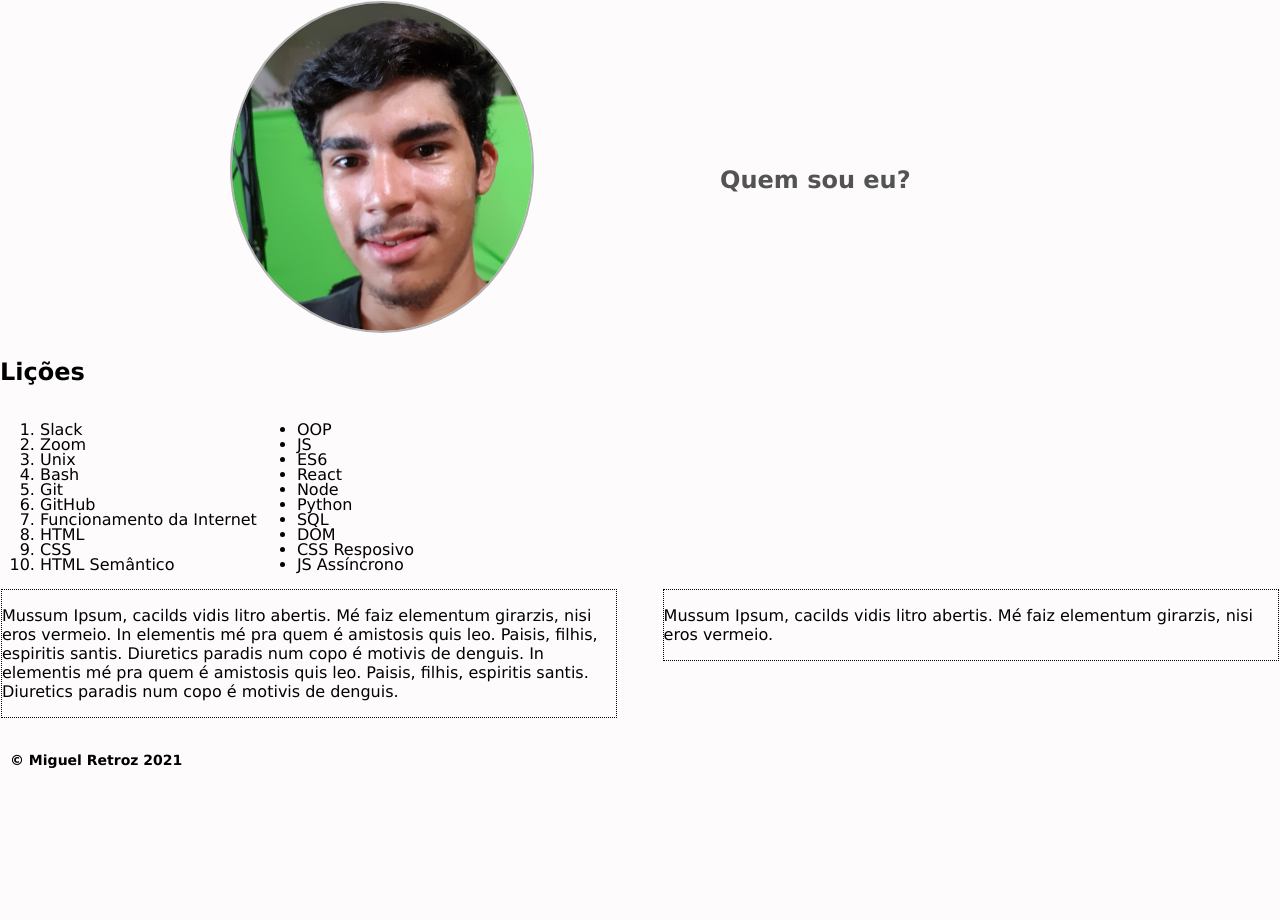
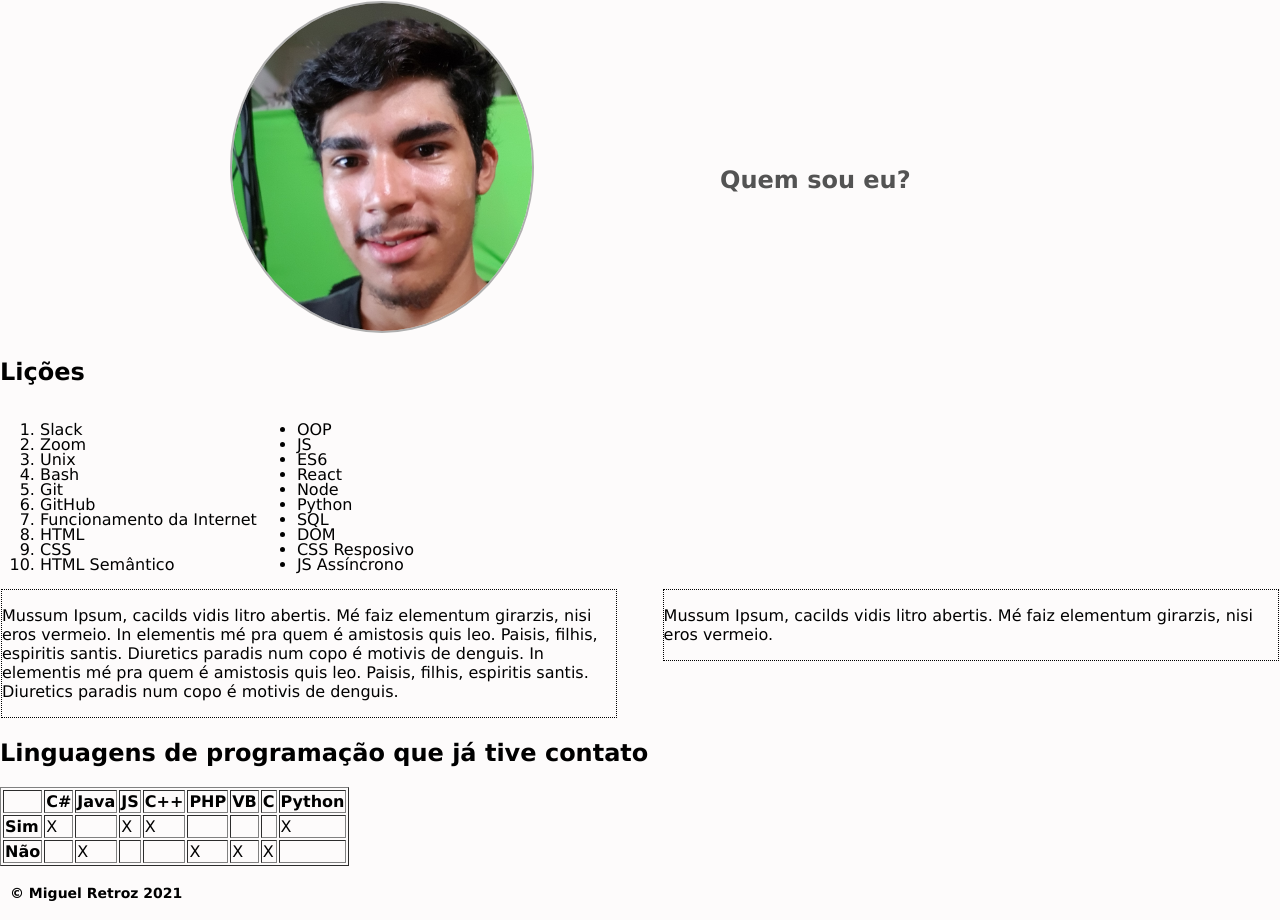
Before and after one commit to miguelretroz/lessons-learned, a website: page index.html in a window 1280 px wide. Shown: the part 74-994 px from the top of the page. Before the commit the page ends 862 px from the top, so only its background shows below. Drawn offline with Linux system fonts and the light colour scheme.

Commit message:
Add data to table

```diff
--- a/index.html
+++ b/index.html
@@ -74,23 +74,44 @@
                 <div class="clear"></div>
             </section>
 
-            <table>
+            <section class="container-tabela">
+                <h1>Linguagens de programação que já tive contato</h1>
+                <table border="1">
                     <tr>
                         <th></th>
-                    <th></th>
-                    <th></th>
+                        <th>C#</th>
+                        <th>Java</th>
+                        <th>JS</th>
+                        <th>C++</th>
+                        <th>PHP</th>
+                        <th>VB</th>
+                        <th>C</th>
+                        <th>Python</th>
                     </tr>
                     <tr>
+                        <td style="font-weight: bold;">Sim</td>
+                        <td>X</td>
+                        <td></td>
+                        <td>X</td>
+                        <td>X</td>
                         <td></td>
                         <td></td>
                         <td></td>
+                        <td>X</td>
                     </tr>
                     <tr>
+                        <td style='font-weight: bold;'>Não</td>
+                        <td></td>
+                        <td>X</td>
                         <td></td>
                         <td></td>
+                        <td>X</td>
+                        <td>X</td>
+                        <td>X</td>
                         <td></td>
                     </tr>
                 </table>
+            </section>
         </main>
         <footer id="rodape">
             <h1>© Miguel Retroz 2021</h1>
```
Lines whose indentation alone changed are shown as unchanged.
